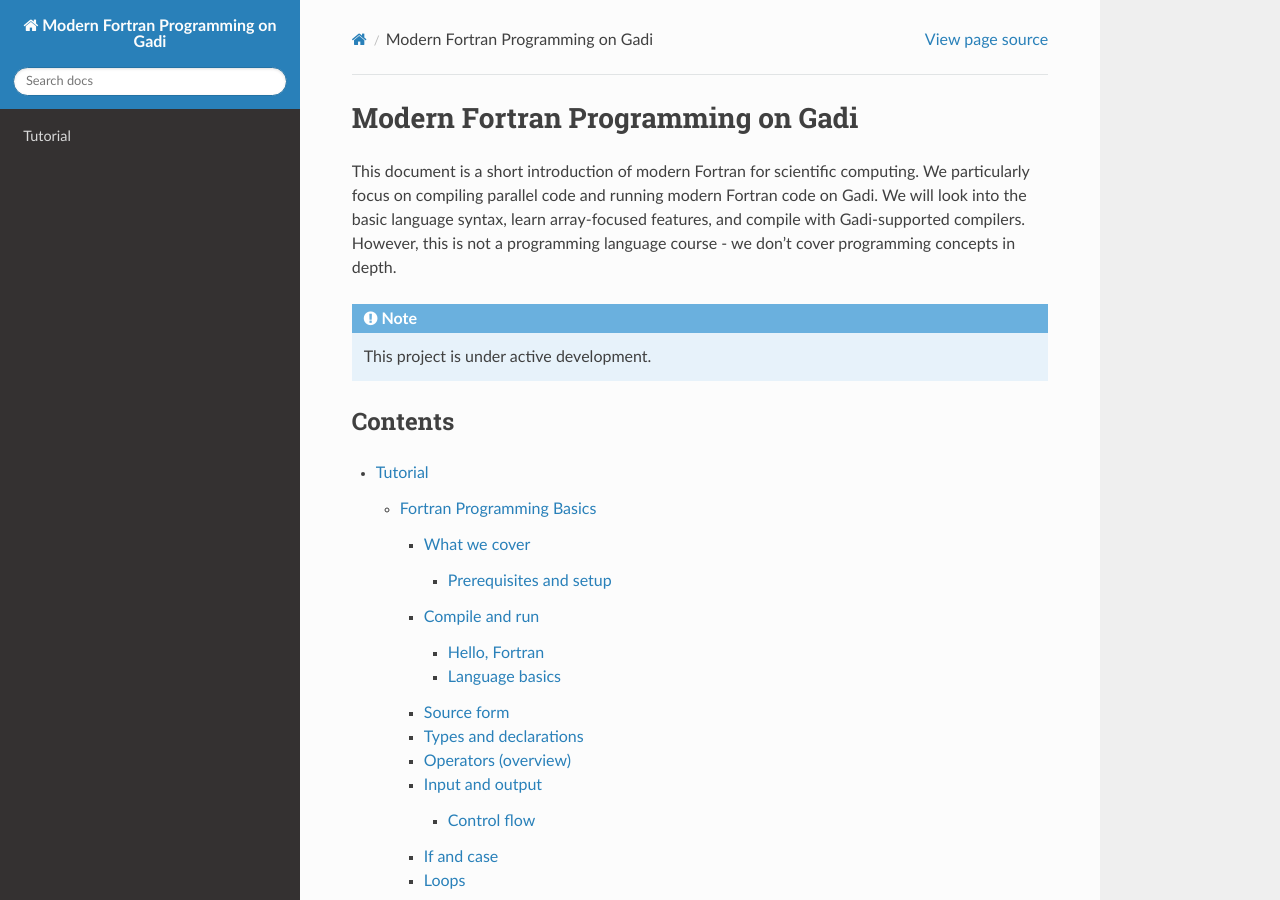
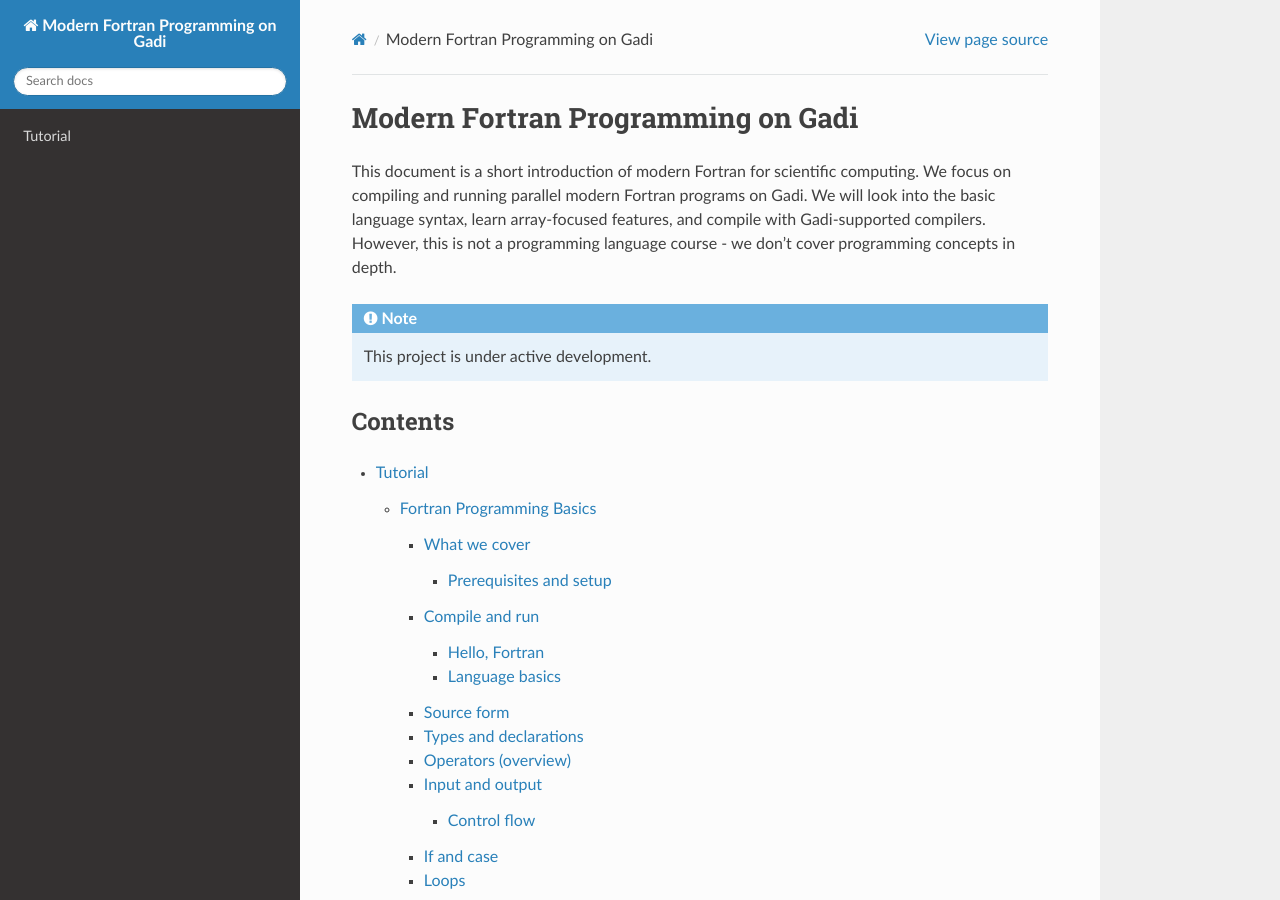
Before and after one commit to NCI900-Training-Organisation/intro-parallel-fortran, a Sphinx documentation site: the page built from docs/source/index.rst, in a window 1280 px wide and 900 px high. Built offline with Sphinx 7.4.7 and the Read the Docs theme 3.1.0, drawn with Linux system fonts in a browser that asks for light colours.

Commit message:
content update

```diff
--- a/docs/source/index.rst
+++ b/docs/source/index.rst
@@ -2,9 +2,7 @@
 =================================================
 
 This document is a short introduction of modern Fortran for scientific computing.
-We particularly focus on compiling parallel code and running modern Fortran code on Gadi.
-We will look into the basic language syntax, learn array-focused features, and compile with Gadi-supported compilers.
-However, this is not a programming language course - we don't cover programming concepts in depth.
+We focus on compiling and running parallel modern Fortran programs on Gadi. We will look into the basic language syntax, learn array-focused features, and compile with Gadi-supported compilers. However, this is not a programming language course - we don’t cover programming concepts in depth.
 
 
 .. note::
--- a/docs/source/tutorial/intro.rst
+++ b/docs/source/tutorial/intro.rst
@@ -28,7 +28,7 @@
 - Comfortable with the command line
 - Fortran compilers on Gadi:
   - GNU Fortran: ``gfortran`` through module ``gcc``
-  - Intel Fortran Classic: ``ifort`` through old intel-compiler/* modules
+  - Intel Fortran Classic: ``ifort`` through old ``intel-compiler/*`` modules
   - Intel Fortran ``ifx`` through intel-compiler-llvm/* modules
   - Parallel compiler wrapper ``mpif90`` through ``openmpi`` or ``intel-mpi`` module.
 
```
